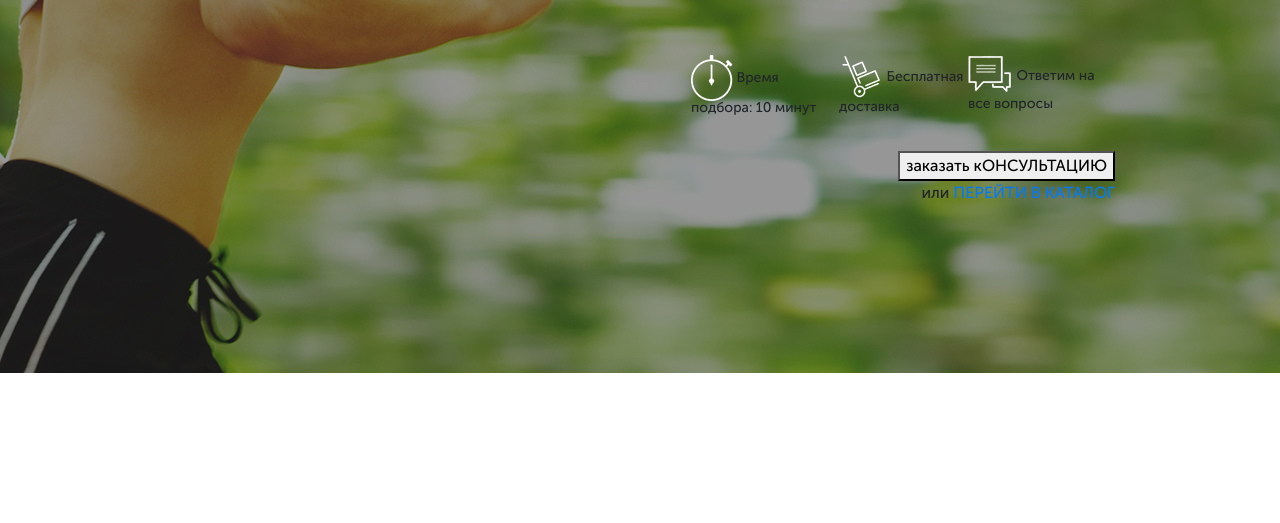
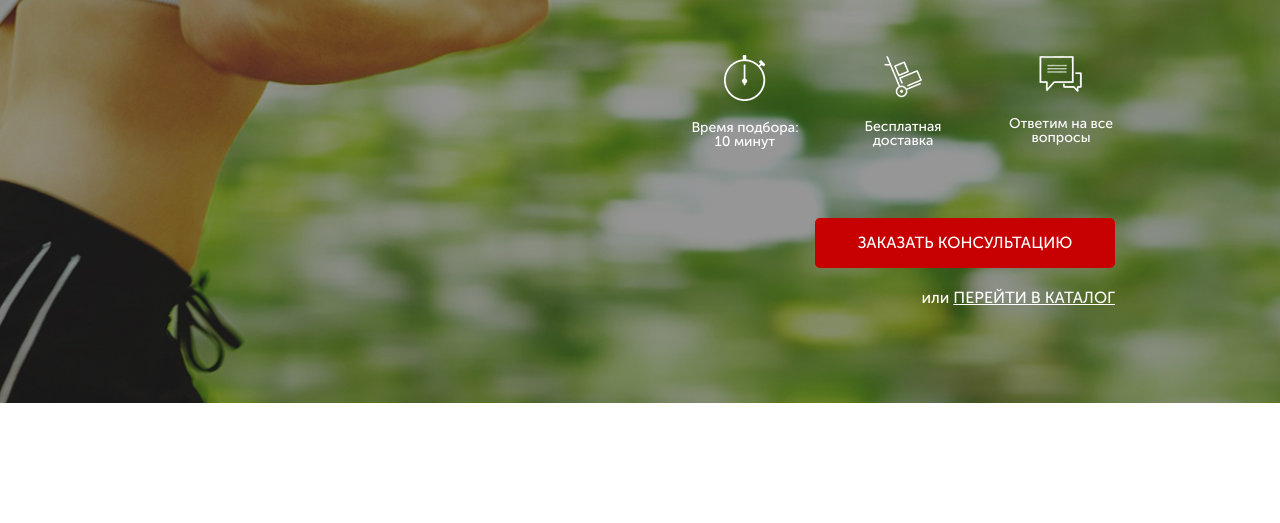
Before and after one commit to KiberTon/Pulse, a website: page src/index.html in a window 1280 px wide. Shown: the part 277-800 px from the top of the page. Drawn offline with Linux system fonts and the light colour scheme.

Commit message:
Link edit

```diff
--- a/src/index.html
+++ b/src/index.html
@@ -48,7 +48,7 @@
                         на все вопросы
                     </div>
                 </div>
-                <button class="button_main">заказать кОНСУЛЬТАЦИЮ</button>
+                <button class="button button_main">заказать кОНСУЛЬТАЦИЮ</button>
                 <div class="promo__link">
                     или
                     <a href="#">ПЕРЕЙТИ В КАТАЛОГ</a>
--- a/src/sass/blocks/_buttons.sass
+++ b/src/sass/blocks/_buttons.sass
@@ -1,10 +1,15 @@
 .button
+    color: #fff
+    background-color: $main-color
     width: 150px
     height: 30px
     border-radius: 5px
-    background-color: $main-color
     border: none
-    color: #fff
     font-weight: 500
     font-size: 12px
-    line-height: 19px
+    text-transform: uppercase
+    &_main
+        margin-top: 67px
+        width: 300px
+        height: 50px
+        font-size: 16px
--- a/src/sass/blocks/_promo.sass
+++ b/src/sass/blocks/_promo.sass
@@ -30,3 +30,19 @@
         font-weight: 500
         font-size: 14px
         line-height: 14px
+        text-align: center
+        color: #ffffff
+        width: 108px
+        img
+            display: block
+            margin: 0 auto
+            margin-bottom: 20px
+    &__link
+        color: #FFFFFF
+        font-weight: 500
+        font-size: 16px
+        margin-top: 18px
+        a
+            color: #fff
+            text-transform: uppercase
+            text-decoration: underline
```
Also changed, not shown: src/css/style.min.css.
